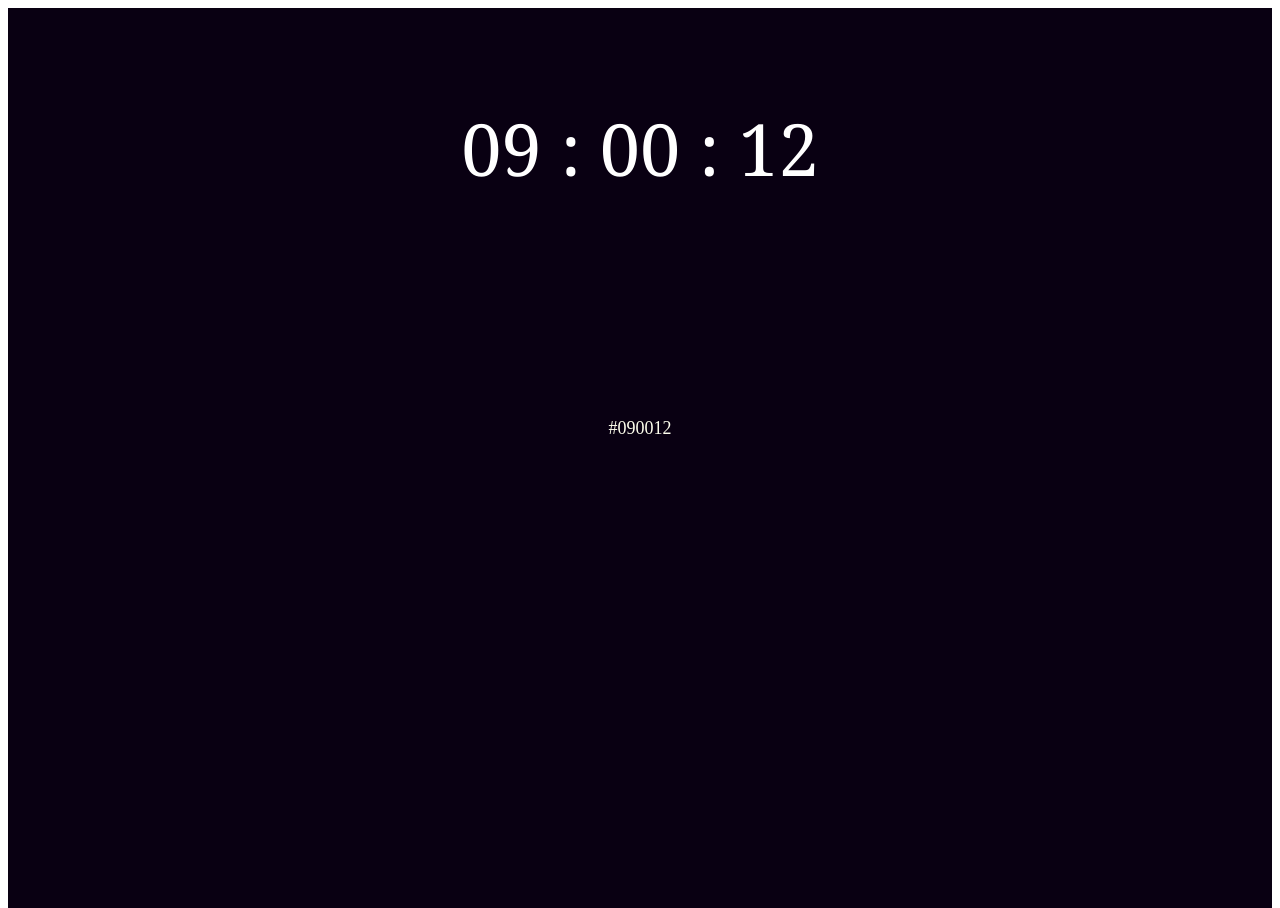
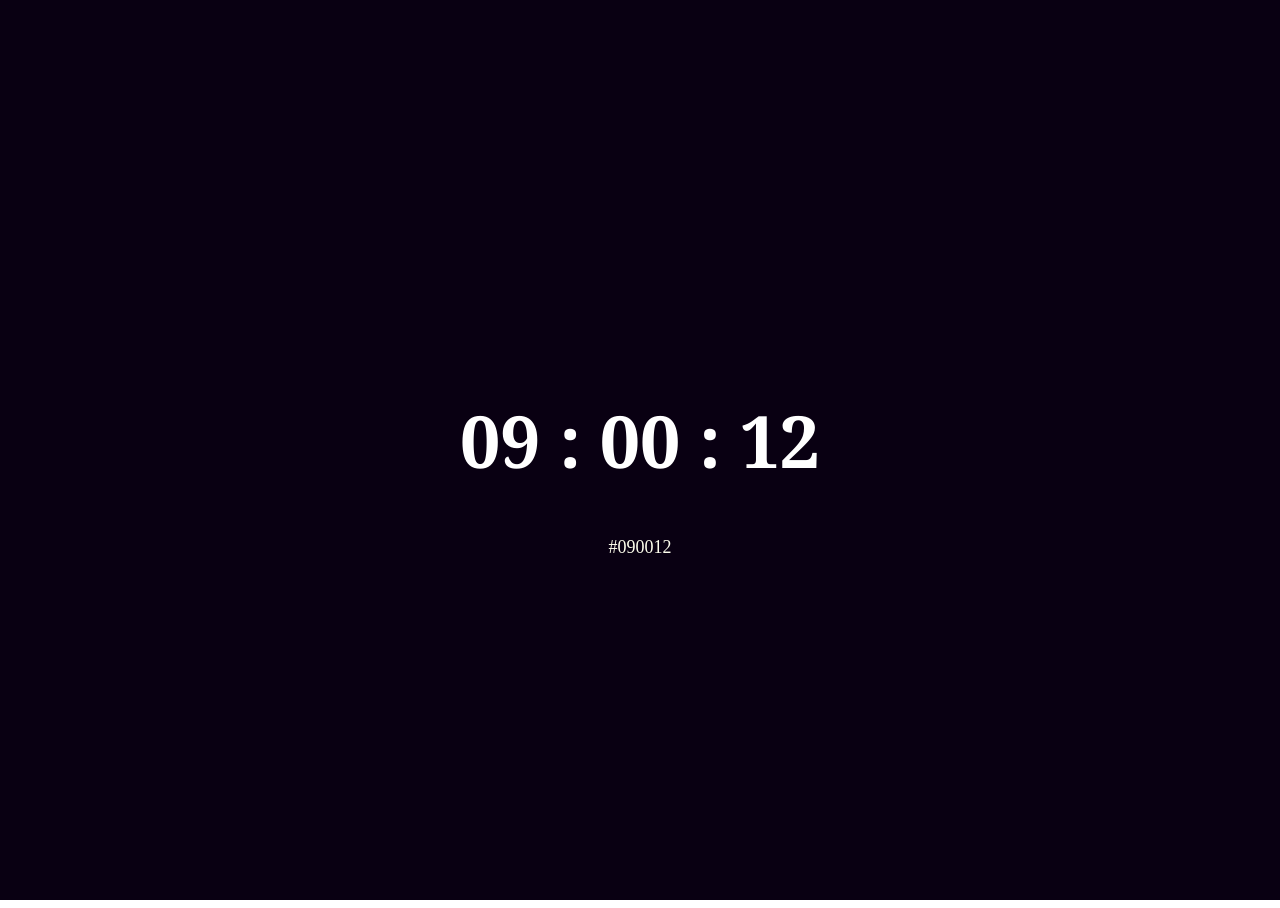
Before and after one commit to universeroc/universeroc.github.io, a Jekyll site: the page timescolour/index.html, which Jekyll copies as it is, in a window 1280 px wide. Built offline with Jekyll 4.4.1, drawn with Linux system fonts in a browser that asks for light colours; Markdown is read by kramdown in place of the engine named in the settings.

Commit message:
new full page impl from jQuery.fullPage.css

```diff
--- a/timescolour/index.html
+++ b/timescolour/index.html
@@ -1,11 +1,17 @@
 <!DOCTYPE html>
-<html style='height:100%;'>
+<html>
   <head>
     <title>Time's Colour</title>
     <link rel="stylesheet" type="text/css" href="style.css">
+    <meta name='viewport' content='width=device-width, initial-scale=1'>
   </head>
-  <body style='height:100%;'>
-    <center id='time' style='height:100%; line-height:280px;'></center>
+  <body>
+    <div id='time'>
+      <div class='cell'>
+        <h1 class='time'></h1>
+        <div class='colour'></div>
+      </div>
+    </div>
     <script type="text/javascript">
     var time = document.getElementById('time');
 
@@ -20,8 +26,9 @@
       var ss = date.getSeconds().toString().length > 1 ? date.getSeconds() : '0' + date.getSeconds();
       var f = hh + ' : ' + mm + ' : ' + ss;
       var color = '#' + hh + mm + ss;
-      time.innerHTML = '<div class="time">' + f + '</div>' +
-                       '<div class="colour">' + color + '</div>';
+      time.innerHTML = '<div class="cell">' +
+                       '<h1 class="time">' + f + '</h1>' +
+                       '<div class="colour">' + color + '</div></div>';
       time.style.background = color;
     }
     setInterval(refresh, 1000);
--- a/timescolour/style.css
+++ b/timescolour/style.css
@@ -1,3 +1,17 @@
+html, body {
+  height: 100%;
+  margin: 0;
+  padding: 0;
+}
+
+#time {
+  display: table;
+  width: 100%;
+  height: 100%;
+  text-align: center;
+  background-color: #333;
+}
+
 .time {
   font-family: 'Georgia';
   font-size: 72px;
@@ -8,3 +22,11 @@
   font-size: 18px;
   color: #ffe;
 }
+
+.cell {
+  color: #fff;
+  width: 100%;
+  height: 100%;
+  display: table-cell;
+  vertical-align: middle;
+}
```
